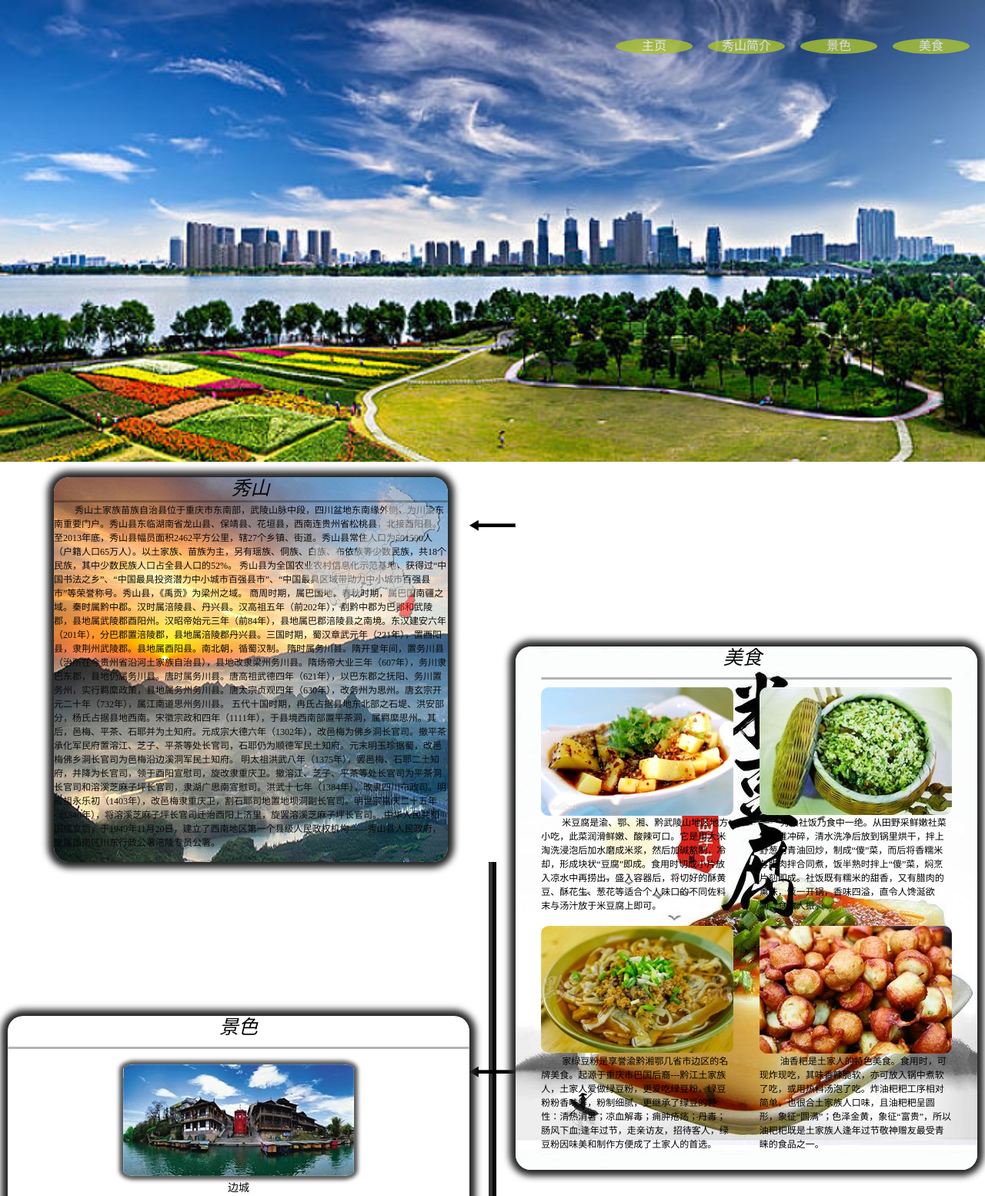
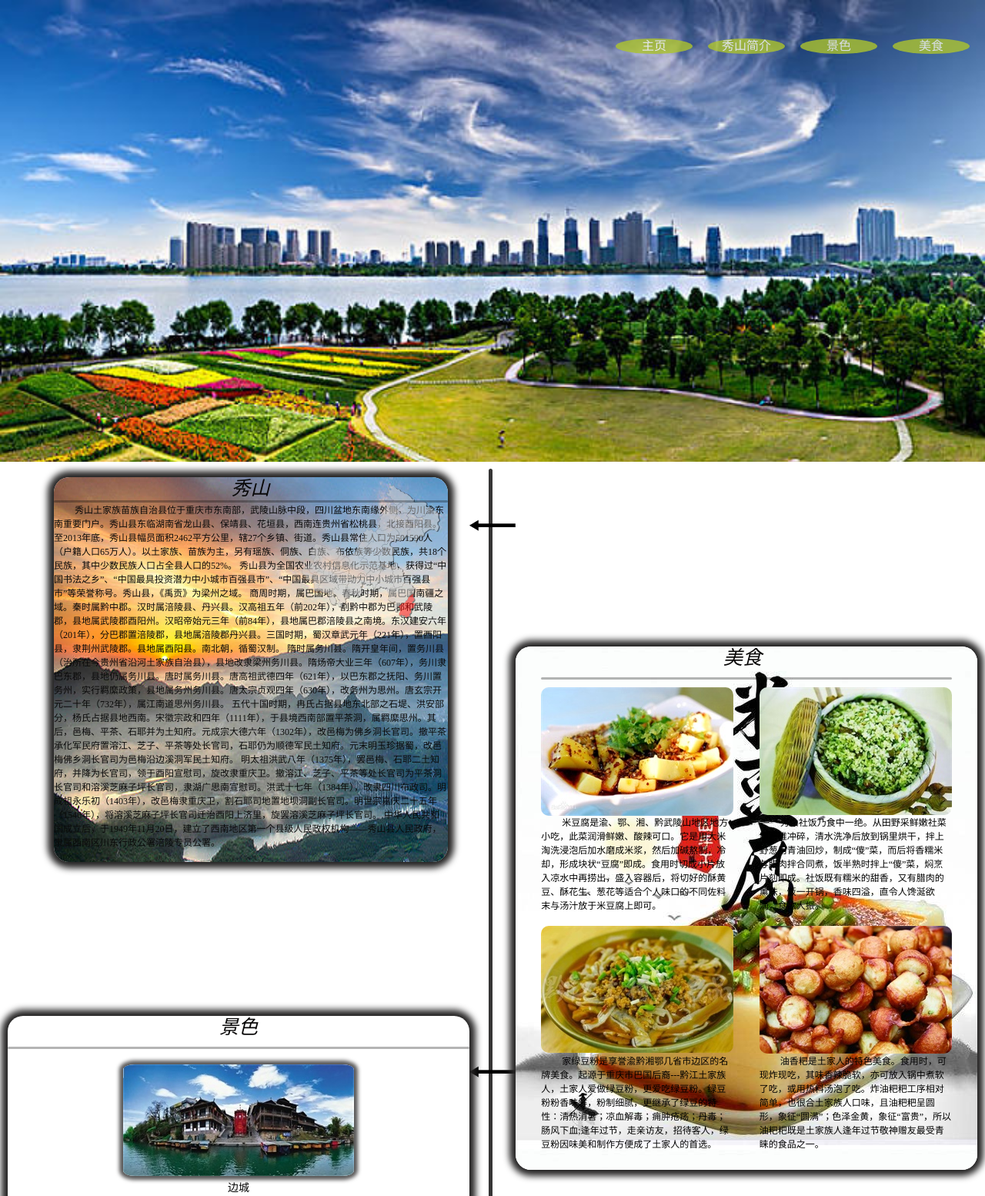
Before and after one commit to tianhuabing/homework, a plain HTML site: page html/hometown.html in a window 1280 px wide. Shown: the top 1554 px of the page at 77% size. Drawn offline with Linux system fonts and the light colour scheme.

Commit message:
change12

```diff
--- a/css/hometown.css
+++ b/css/hometown.css
@@ -72,8 +72,11 @@ body{
 .control-navline{
     width: 10px;
     height: 2200px;
+    position: absolute;
     position: relative;
-    background: #080707;
+    /* background: #080707; */
+    top:-511px;
+    text-align: center;
     margin: auto;
 }
 .nav-line{
```
